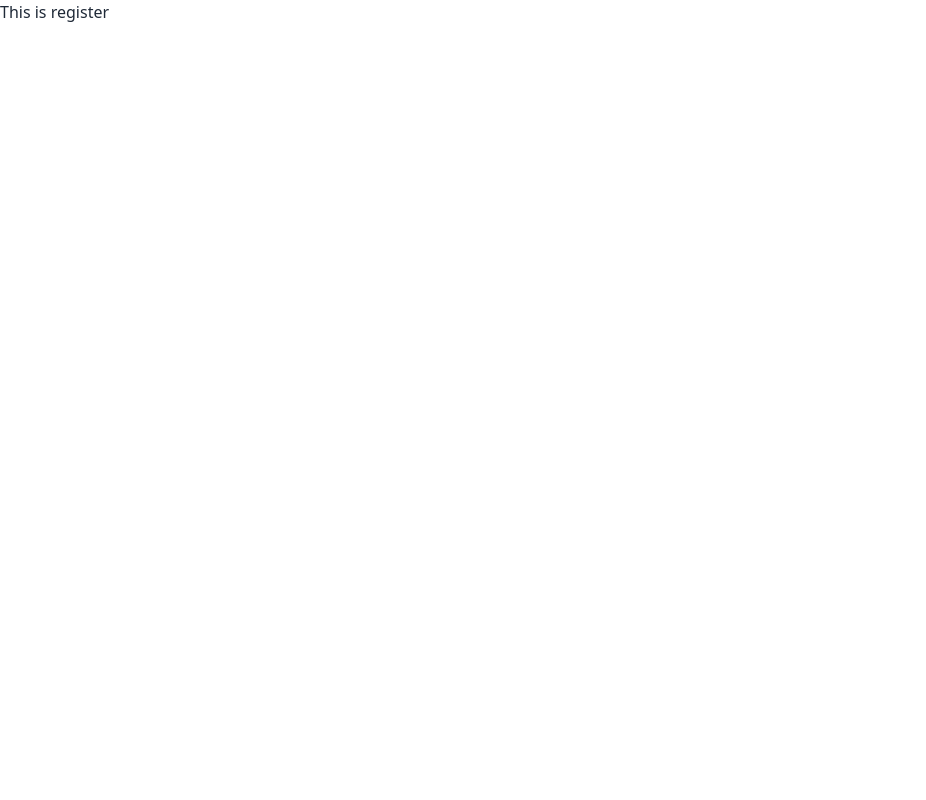
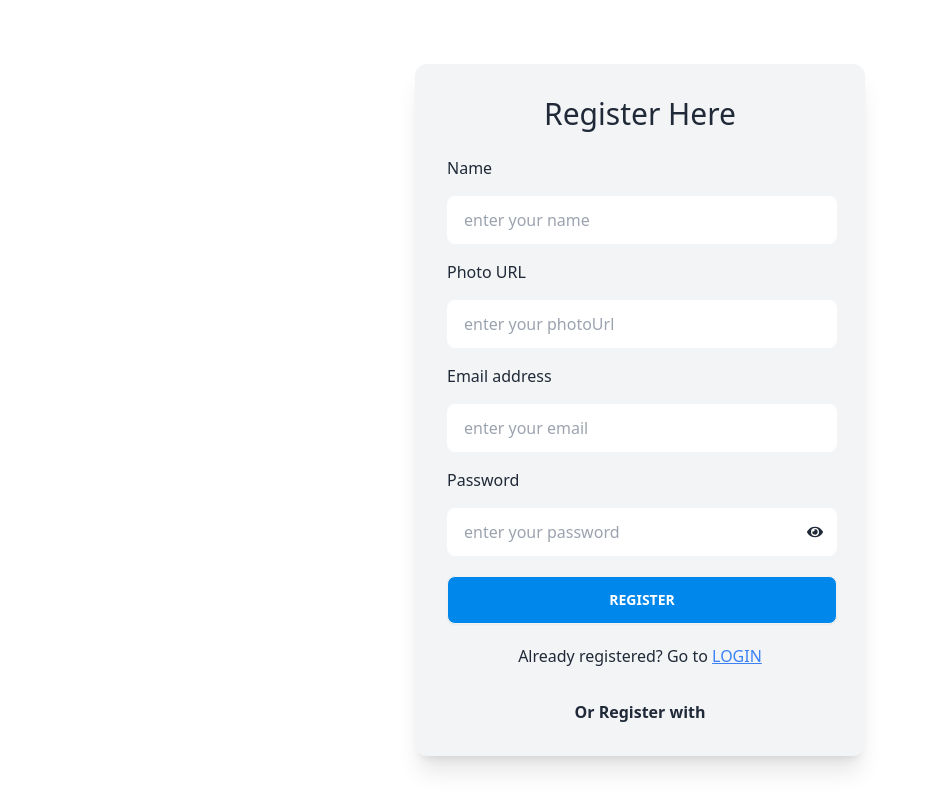
Before and after one commit to Foyez-Ahamed/task-management-client, a React (Vite) app: page /register in a window 1280 px wide. Shown: the whole page, without its empty margins (0-926 px from the left). Built offline with nearby package versions, Linux system fonts and the light colour scheme.

Commit message:
create login and register page

```diff
--- a/package.json
+++ b/package.json
@@ -12,6 +12,8 @@
   "dependencies": {
     "react": "^18.2.0",
     "react-dom": "^18.2.0",
+    "react-fast-marquee": "^1.6.2",
+    "react-hook-form": "^7.49.2",
     "react-icons": "^4.12.0",
     "react-router-dom": "^6.21.0"
   },
--- a/src/components/Shared/Footer/Footer.jsx
+++ b/src/components/Shared/Footer/Footer.jsx
@@ -1,7 +1,14 @@
 import logo from "../../../assets/images/logo/logo.png";
 import { AiFillPhone, AiTwotoneMail, AiFillHome } from "react-icons/ai";
-import { FaFacebook, FaTwitter, FaLinkedin, FaSearch } from "react-icons/fa";
+import {
+  FaFacebook,
+  FaTwitter,
+  FaLinkedin,
+  FaSearch,
+  FaGithub,
+} from "react-icons/fa";
 import Container from "../Container/Container";
+import Marquee from "react-fast-marquee";
 
 const Footer = () => {
   return (
@@ -10,7 +17,11 @@ const Footer = () => {
         <footer>
           <section className="flex flex-col md:flex-col lg:flex-row  justify-between  text-black space-y-5">
             <div className="mt-6">
-            <img className="lg:w-[120px] rounded-md lg:ml-[-24px] lg:pt-2 object-cover" src={logo} alt="" />
+              <img
+                className=" w-[120px] lg:w-[120px] rounded-md lg:ml-[-24px] lg:pt-2 object-cover"
+                src={logo}
+                alt=""
+              />
               <p className="text-[#0087EB] cursor-pointer font-bold">
                 SCC Technovision Inc.
               </p>
@@ -34,10 +45,13 @@ const Footer = () => {
                     <FaLinkedin></FaLinkedin>
                   </span>{" "}
                 </a>
+                <a href="#">
+                  {" "}
+                  <span className="text-2xl text-[#181717]">
+                    <FaGithub></FaGithub>
+                  </span>{" "}
+                </a>
               </div>
-
-
-
             </div>
 
             <div className="lg:ml-3">
@@ -60,7 +74,7 @@ const Footer = () => {
 
             <div className="flex gap-4">
               <div className="form-control">
-              <h1 className="font-bold text-[#68AFFF]">Search For Task</h1>
+                <h1 className="font-bold text-[#0087EB]">Search For Task</h1>
                 <div className="input-group mt-6">
                   <input
                     type="text"
@@ -77,9 +91,11 @@ const Footer = () => {
 
           <h1 className="text-center  py-3 px-2">
             {" "}
+            <Marquee>
               <p>
                 Copyright © 2023 - All right reserved by SCC Technovision Inc.
               </p>
+            </Marquee>
           </h1>
         </footer>
       </Container>
--- /dev/null
+++ b/src/layout/DashboardLayout.jsx
@@ -0,0 +1,10 @@
+
+const DashboardLayout = () => {
+    return (
+        <div>
+            <h1>This is Dashboard Layout</h1>
+        </div>
+    );
+};
+
+export default DashboardLayout;
--- a/src/pages/Login/Login.jsx
+++ b/src/pages/Login/Login.jsx
@@ -1,10 +1,99 @@
+import { Link } from "react-router-dom";
+import { FaEye, FaEyeSlash } from "react-icons/fa";
+import { useState } from "react";
+import { useForm } from "react-hook-form";
+
 
 
 const Login = () => {
+
+    const [showPassIcon, setShowPassIcon] = useState(false);
+
+    // const [error, setError] = useState(null);
+
+    const {
+        register,
+        handleSubmit,
+      } = useForm()
+
+      const onSubmit = (data) => {
+
+        const email =  data.email
+        const password = data.password
+
+        console.log(email, password);
+    }
+
     return (
+        <div className=" flex justify-center items-center mt-4 lg:mt-24">
         <div>
-            <h1>This is login</h1>
+          <div className="shadow-xl p-8 w-full md:w-[450px] lg:w-[450px] rounded-xl bg-gray-100">
+            <div>
+              <h1 className="text-center font-medium text-3xl mb-6">
+               Login Here
+              </h1>
+            </div>
+
+            <form onSubmit={handleSubmit(onSubmit)}>
+              <div className="relative">
+                <div>
+                  <label htmlFor="email">Email address</label> <br />
+                  <input
+                    type="email"
+                    placeholder="enter your email..."
+                    name="email"
+                    {...register("email", {required : true})}
+                    className=" mt-4 mb-4 input  w-full md:w-[390px] lg:w-[390px]"
+                  />{" "}
+                </div>
+
+                <div>
+                  <label htmlFor="password">Password</label> <br />
+                  <input
+                    type={showPassIcon ? "text" : "password"}
+                    placeholder="enter your password"
+                    {...register("password", {required : true})}
+                    name="password"
+                    className="mt-4 input  w-full md:w-[390px] lg:w-[390px]"
+                  />
+
+                  {/* {error && <p style={{ color: 'red' }}>{error}</p>} */}
+
+                </div>
+                <span
+                  onClick={() => setShowPassIcon(!showPassIcon)}
+                  className="cursor-pointer absolute right-[10px] top-[158px]"
+                >
+                  {showPassIcon ? <FaEyeSlash></FaEyeSlash> : <FaEye></FaEye>}
+                </span>
+                <input
+                  type="submit"
+                  value="LOGIN"
+                  className=" btn w-full md:w-[390px] lg:w-[390px] mt-5 font-bold bg-[#0087EB] text-white hover:bg-zinc-800"
+                />
+              </div>
+            </form>
+
+            <div className="mt-5 text-center">
+              <p>
+                {" "}
+                New here? Create a New Account{" "}
+                <Link
+                  to="/register"
+                  className="text-bold text-blue-500 text-md uppercase underline"
+                >
+                  Register
+                </Link>
+              </p>
+            </div>
+
+            <div className="mt-8 text-center">
+              <h1 className="font-bold"> Or Login with </h1>
+               {/* social login */}
+            </div>
+          </div>
         </div>
+      </div>
     );
 };
 
--- a/src/pages/Register/Register.jsx
+++ b/src/pages/Register/Register.jsx
@@ -1,10 +1,178 @@
+import { useForm } from "react-hook-form";
+import { Link } from "react-router-dom";
+import { FaEye, FaEyeSlash } from "react-icons/fa";
+import { useState } from "react";
+
+const Register = () => {
+
+    const [showPassIcon, setShowPassIcon] = useState(false);
+
+    const {
+        register,
+        handleSubmit,
+        formState: { errors },
+      } = useForm();
+
+      const onSubmit = (data) => {
+
+        console.log(data.email, data.password);
+
+        // userRegister(data.email, data.password)
+        // .then(() => {
+
+        //     updateProfile(auth.currentUser, {
+        //         displayName: data.name,
+        //         photoURL: data.photoUrl
+        //       })
+        //       .then()
+        //       .catch()
+
+        //     // user info //
+        //     const userInfo = {
+        //         name : data.name,
+        //         email : data.email,
+        //         image : data.photoUrl
+        //     }
+        //     // user info //
+
+        //     // send ta to sever to database //
+        //     axiosPublic.post('/api/v1/createUser', userInfo)
+        //     .then(res => {
+        //         if(res.data.insertedId){
+        //             toast.success('Register Successfully');
+        //             reset();
+        //             navigate('/createStore');
+        //             // navigate(from, {replace:true});
+        //         }
+        //     })
+        //     // send ta to sever to database //
 
 
-const Register = () => {
+        // })
+        // .catch();
+
+      };
+
     return (
+        <div className=" flex justify-center items-center mt-4 lg:mt-16">
         <div>
-            <h1>This is register</h1>
+          <div className="shadow-xl p-8 w-full md:w-[450px] lg:w-[450px] rounded-xl bg-gray-100">
+            <div>
+              <h1 className="text-center font-medium text-3xl mb-6">
+                Register Here
+              </h1>
+            </div>
+
+            {/* form  */}
+            <form onSubmit={handleSubmit(onSubmit)}>
+              <div className="relative">
+                <div>
+                  <label htmlFor="name">Name</label> <br />
+                  <input
+                    type="text"
+                    placeholder="enter your name"
+                    name="name"
+                    {...register("name", { required: true })}
+                    className=" mt-4 mb-4 input  w-full md:w-[390px] lg:w-[390px]"
+                  />{" "}
+                  {errors.name && (
+                    <span className="text-red-500">
+                      Name Field is required !
+                    </span>
+                  )}
+                </div>
+
+                <div>
+                  <label htmlFor="photo">Photo URL</label> <br />
+                  <input
+                    type="text"
+                    placeholder="enter your photoUrl"
+                    name="photoUrl"
+                    {...register("photoUrl", { required: true })}
+                    className=" mt-4 mb-4 input  w-full md:w-[390px] lg:w-[390px]"
+                  />{" "}
+                </div>
+
+                <div>
+                  <label htmlFor="email">Email address</label> <br />
+                  <input
+                    type="email"
+                    placeholder="enter your email"
+                    name="email"
+                    {...register("email", { required: true })}
+                    className=" mt-4 mb-4 input  w-full md:w-[390px] lg:w-[390px]"
+                  />{" "}
+                  {errors.email && (
+                    <span className="text-red-500">
+                      Email Field is required!
+                    </span>
+                  )}
+                </div>
+
+                <div>
+                  <label htmlFor="password">Password</label> <br />
+                  <input
+                    type={showPassIcon ? "text" : "password"}
+                    placeholder="enter your password"
+                    name="password"
+                    {...register("password", {
+                      required: true,
+                      minLength: 6,
+                      pattern:
+                        /^(?=.*[a-z])(?=.*[A-Z])(?=.*\d)(?=.*[@$!%*?&])[A-Za-z\d@$!%*?&]{6,}$/,
+                    })}
+                    className="mt-4 input  w-full md:w-[390px] lg:w-[390px]"
+                  />
+                  {errors.password?.type === "required" && (
+                    <p className="text-red-500">Password is required</p>
+                  )}
+                  {errors.password?.type === "minLength" && (
+                    <p className="text-red-500">
+                      Password must be at least 6 character
+                    </p>
+                  )}
+                  {errors.password?.type === "pattern" && (
+                    <p className="text-red-500">
+                      password must have at least one capital letter a number and a special
+                      character !
+                    </p>
+                  )}
+                </div>
+
+                <span
+                  onClick={() => setShowPassIcon(!showPassIcon)}
+                  className="cursor-pointer absolute right-[10px] top-[368px]"
+                >
+                  {showPassIcon ? <FaEyeSlash></FaEyeSlash> : <FaEye></FaEye>}
+                </span>
+                <input
+                  type="submit"
+                  value="REGISTER"
+                  className=" btn w-full md:w-[390px] lg:w-[390px] mt-5 font-bold bg-[#0087EB] text-white hover:bg-zinc-800"
+                />
+              </div>
+            </form>
+
+            <div className="mt-5 text-center">
+              <p>
+                {" "}
+                Already registered? Go to{" "}
+                <Link
+                  to="/login"
+                  className="text-bold text-blue-500 text-md uppercase underline"
+                >
+                  Login
+                </Link>
+              </p>
+            </div>
+
+            <div className="mt-8 text-center">
+              <h1 className="font-bold"> Or Register with </h1>
+              {/* social login */}
+            </div>
+          </div>
         </div>
+      </div>
     );
 };
 
```
Also changed, not shown: src/routes/Route.jsx (+7 -1 lines), src/FirebaseConfig/Firebase.config.js (added), 1 other file (tests, documents, lock files or other folders). Lines whose indentation alone changed are shown as unchanged.
